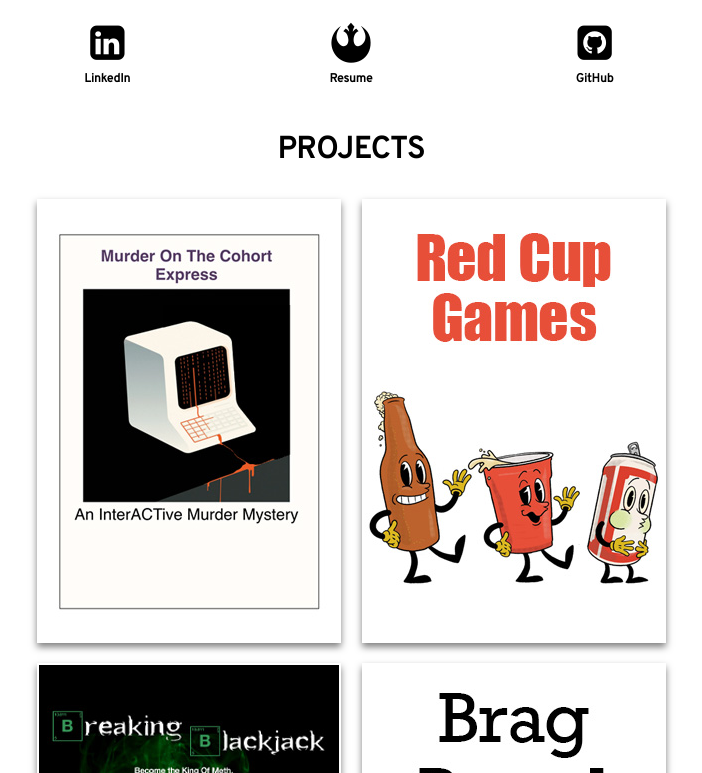
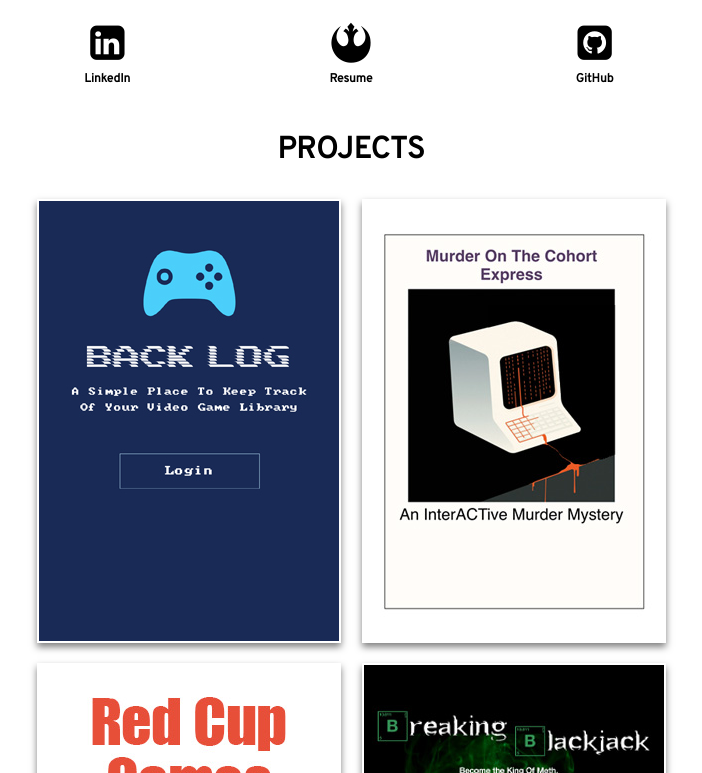
Before and after one commit to HuemanTarget/portfolio-revised, a React (Create React App) app: page / in a window 1280 px wide. Shown: the part 1467-2240 px from the top of the page, without its empty margins (289-991 px from the left). Built offline with nearby package versions, Linux system fonts and the light colour scheme.

Commit message:
add Back Log to projects component

```diff
--- a/src/Components/Projects/index.js
+++ b/src/Components/Projects/index.js
@@ -1,63 +1,84 @@
-import React from 'react';
-import 'animate.css/animate.min.css';
-import ScrollAnimation from 'react-animate-on-scroll';
-import brag from '../../Assets/brag.jpg';
-import red from '../../Assets/RedCup.jpg';
-import act from '../../Assets/interACTive.jpg';
-import bad from '../../Assets/BreakingBlackjack.jpg';
+import React from "react";
+import "animate.css/animate.min.css";
+import ScrollAnimation from "react-animate-on-scroll";
+import brag from "../../Assets/brag.jpg";
+import red from "../../Assets/RedCup.jpg";
+import act from "../../Assets/interACTive.jpg";
+import bad from "../../Assets/BreakingBlackjack.jpg";
+import back from "../../Assets/BackLog.jpg";
 
-
-import './style.css';
+import "./style.css";
 
 const Projects = () => {
   return (
-    <div className='projects'>
+    <div className="projects">
       <ScrollAnimation
         delay={250}
         duration={1}
         initiallyVisible={false}
-        animateIn='fadeIn'
+        animateIn="fadeIn"
         // animateOut='fadeOut'
       >
-        <div className='title'>
+        <div className="title">
           <h1>PROJECTS</h1>
         </div>
-        <div className='wrapper'>
-          <div className='card'>
-            <img
-              src={act}
-              alt='poster'
-            ></img>
-            <div className='descriptions'>
+        <div className="wrapper">
+          <div className="card">
+            <img src={back} alt="poster"></img>
+            <div className="descriptions">
+              <h1>Back Log</h1>
+              <p>
+                An IOS app for video-gamers to store their game libraries and
+                change the status if its being played or completed. Made using
+                React Native, Redux, Firebase, and Firestore.
+              </p>
+              <a
+                href="https://github.com/HuemanTarget/back-log"
+                target="_blank"
+                rel="noopener noreferrer"
+              >
+                <i className="fa fa-github-square" />
+                <h4 className="link">GitHub</h4>
+              </a>
+              <a
+                href="https://apps.apple.com/us/app/id1523097961"
+                target="_blank"
+                rel="noopener noreferrer"
+              >
+                <i className="fa fa-mobile" />
+                <h4 className="link">Apple App Store</h4>
+              </a>
+            </div>
+          </div>
+          <div className="card">
+            <img src={act} alt="poster"></img>
+            <div className="descriptions">
               <h1>interACTive Murder Mystery</h1>
               <p>
                 An interactive Mystery Story where the user decides who gets
                 murdered. Made with ReactJS, Firebase, and Firestore.
               </p>
               <a
-                href='https://github.com/HuemanTarget/interACTive-theater-app'
-                target='_blank'
-                rel='noopener noreferrer'
+                href="https://github.com/HuemanTarget/interACTive-theater-app"
+                target="_blank"
+                rel="noopener noreferrer"
               >
-                <i className='fa fa-github-square' />
-                <h4 className='link'>GitHub</h4>
+                <i className="fa fa-github-square" />
+                <h4 className="link">GitHub</h4>
               </a>
               <a
-                href='https://interactive-theatrical-app.firebaseapp.com/'
-                target='_blank'
-                rel='noopener noreferrer'
+                href="https://interactive-theatrical-app.firebaseapp.com/"
+                target="_blank"
+                rel="noopener noreferrer"
               >
-                <i className='fa fa-laptop' />
-                <h4 className='link'>Live Demo</h4>
+                <i className="fa fa-laptop" />
+                <h4 className="link">Live Demo</h4>
               </a>
             </div>
           </div>
-          <div className='card'>
-            <img
-              src={red}
-              alt='poster'
-            ></img>
-            <div className='descriptions'>
+          <div className="card">
+            <img src={red} alt="poster"></img>
+            <div className="descriptions">
               <h1>Red Cup Games</h1>
               <p>
                 A message board for people to post about their drinking games or
@@ -65,29 +86,26 @@ const Projects = () => {
                 people directly. Made with Django, Python, and AWS.
               </p>
               <a
-                href='https://github.com/HuemanTarget/red-cup-games'
-                target='_blank'
-                rel='noopener noreferrer'
+                href="https://github.com/HuemanTarget/red-cup-games"
+                target="_blank"
+                rel="noopener noreferrer"
               >
-                <i className='fa fa-github-square' />
-                <h4 className='link'>GitHub</h4>
+                <i className="fa fa-github-square" />
+                <h4 className="link">GitHub</h4>
               </a>
               <a
-                href='https://redcupgames.herokuapp.com/'
-                target='_blank'
-                rel='noopener noreferrer'
+                href="https://redcupgames.herokuapp.com/"
+                target="_blank"
+                rel="noopener noreferrer"
               >
-                <i className='fa fa-laptop' />
-                <h4 className='link'>Live Demo</h4>
+                <i className="fa fa-laptop" />
+                <h4 className="link">Live Demo</h4>
               </a>
             </div>
           </div>
-          <div className='card'>
-            <img
-              src={bad}
-              alt='poster'
-            ></img>
-            <div className='descriptions'>
+          <div className="card">
+            <img src={bad} alt="poster"></img>
+            <div className="descriptions">
               <h1>Breaking Blackjack</h1>
               <p>
                 Become the King Of Meth one Blackjack at a time. A version of
@@ -95,29 +113,26 @@ const Projects = () => {
                 Javascript, HTML, and CSS.
               </p>
               <a
-                href='https://github.com/HuemanTarget/breaking-blackjack'
-                target='_blank'
-                rel='noopener noreferrer'
+                href="https://github.com/HuemanTarget/breaking-blackjack"
+                target="_blank"
+                rel="noopener noreferrer"
               >
-                <i className='fa fa-github-square' />
-                <h4 className='link'>GitHub</h4>
+                <i className="fa fa-github-square" />
+                <h4 className="link">GitHub</h4>
               </a>
               <a
-                href='https://breaking-blackjack.netlify.app/'
-                target='_blank'
-                rel='noopener noreferrer'
+                href="https://breaking-blackjack.netlify.app/"
+                target="_blank"
+                rel="noopener noreferrer"
               >
-                <i className='fa fa-laptop' />
-                <h4 className='link'>Live Demo</h4>
+                <i className="fa fa-laptop" />
+                <h4 className="link">Live Demo</h4>
               </a>
             </div>
           </div>
-          <div className='card'>
-            <img
-              src={brag}
-              alt='poster'
-            ></img>
-            <div className='descriptions'>
+          <div className="card">
+            <img src={brag} alt="poster"></img>
+            <div className="descriptions">
               <h1>Brag Board</h1>
               <p>
                 A message board for people to post and comment about their
@@ -125,20 +140,20 @@ const Projects = () => {
                 Javascript, Express, NodeJS, and MongoDB.
               </p>
               <a
-                href='https://github.com/HuemanTarget/brag-board'
-                target='_blank'
-                rel='noopener noreferrer'
+                href="https://github.com/HuemanTarget/brag-board"
+                target="_blank"
+                rel="noopener noreferrer"
               >
-                <i className='fa fa-github-square' />
-                <h4 className='link'>GitHub</h4>
+                <i className="fa fa-github-square" />
+                <h4 className="link">GitHub</h4>
               </a>
               <a
-                href='https://brag-board.herokuapp.com/'
-                target='_blank'
-                rel='noopener noreferrer'
+                href="https://brag-board.herokuapp.com/"
+                target="_blank"
+                rel="noopener noreferrer"
               >
-                <i className='fa fa-laptop' />
-                <h4 className='link'>Live Demo</h4>
+                <i className="fa fa-laptop" />
+                <h4 className="link">Live Demo</h4>
               </a>
             </div>
           </div>
--- a/src/Components/Projects/style.css
+++ b/src/Components/Projects/style.css
@@ -1,24 +1,17 @@
-@import url('https://fonts.googleapis.com/css2?family=Overpass&display=swap');
+@import url("https://fonts.googleapis.com/css2?family=Overpass&display=swap");
 
 .projects {
   position: relative;
   min-height: 300px;
-  max-height: 1500px;
+  max-height: 1800px;
   overflow: hidden;
   margin-bottom: 100px;
 }
 
-/* body{
-  padding: 0px;
-  margin:0px;
-  width:100%;
-  height:100vh;
-} */
-
 .title h1 {
   font-size: 50px;
   text-align: center;
-  font-family: 'Overpass', sans-serif;
+  font-family: "Overpass", sans-serif;
   padding-bottom: 50px;
 }
 
@@ -31,7 +24,7 @@
   /* transform: translate(-50%, -50%); */
   width: 100%;
   max-width: 650px;
-  max-height: 1100px;
+  max-height: 1392px;
   display: flex;
   flex-wrap: wrap;
   justify-content: space-between;
@@ -109,7 +102,7 @@
 }
 .card p {
   line-height: 24px;
-  font-family: 'Overpass', sans-serif;
+  font-family: "Overpass", sans-serif;
   font-size: 20px;
   /* height: 70%; */
   margin-top: 20px;
@@ -143,7 +136,7 @@
   .title h1 {
     font-size: 30px;
     text-align: center;
-    font-family: 'Overpass', sans-serif;
+    font-family: "Overpass", sans-serif;
     padding-bottom: 10px;
   }
 
```
Also changed, not shown: src/App.js (+8 -5 lines), src/Components/Header/index.js (+9 -9 lines), public/manifest.json, src/Assets/BackLog.jpg (added).
